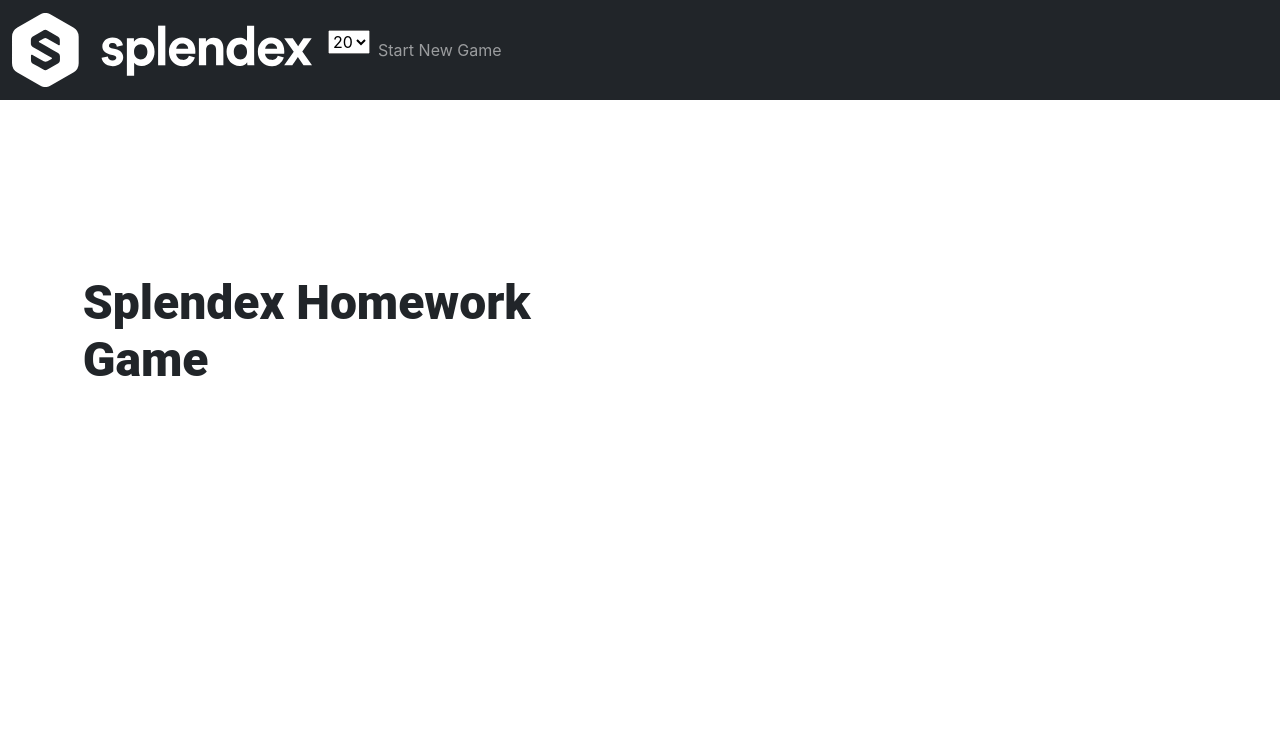
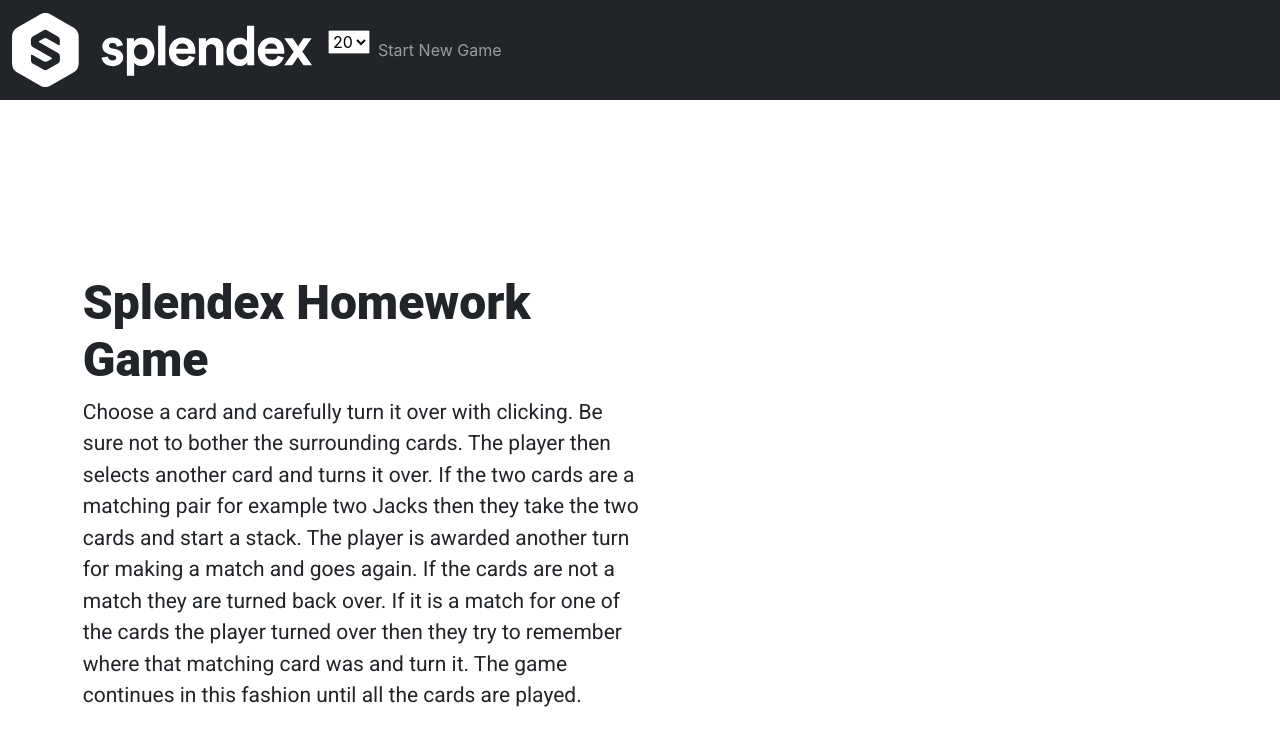
Before and after one commit to vargaae/sx-homework-react, a React (Create React App) app: page / in a window 1280 px wide. Shown: the top 746 px of the page. Built offline with nearby package versions, Linux system fonts and the light colour scheme.

Commit message:
set up the home-Landing page

```diff
--- a/src/components/Nav.tsx
+++ b/src/components/Nav.tsx
@@ -27,7 +27,7 @@ const Nav = () => {
               </select>
             </li>
             <li className="nav-item active">
-              <Link className="nav-link" to="/login">
+              <Link className="nav-link" to="/game">
                 Start New Game
               </Link>
             </li>
--- a/src/pages/Board.tsx
+++ b/src/pages/Board.tsx
@@ -2,12 +2,7 @@ import React from "react";
 import { Navigate } from "react-router-dom";
 
 const Board = () => {
-
-  return (
-    <div className="Login-center">
-
-    </div>
-  );
+  return <div className="board">GAMEBOARD</div>;
 };
 
 export default Board;
--- a/src/pages/Home.tsx
+++ b/src/pages/Home.tsx
@@ -5,6 +5,19 @@ const Home = () => {
     <div className="container">
       <div className="intro-content">
         <h1>Splendex Homework Game</h1>
+        <div>
+          <p>
+            Choose a card and carefully turn it over with clicking. Be sure not
+            to bother the surrounding cards. The player then selects another
+            card and turns it over. If the two cards are a matching pair for
+            example two Jacks then they take the two cards and start a stack.
+            The player is awarded another turn for making a match and goes
+            again. If the cards are not a match they are turned back over. If it
+            is a match for one of the cards the player turned over then they try
+            to remember where that matching card was and turn it. The game
+            continues in this fashion until all the cards are played.
+          </p>
+        </div>
       </div>
     </div>
   );
```
